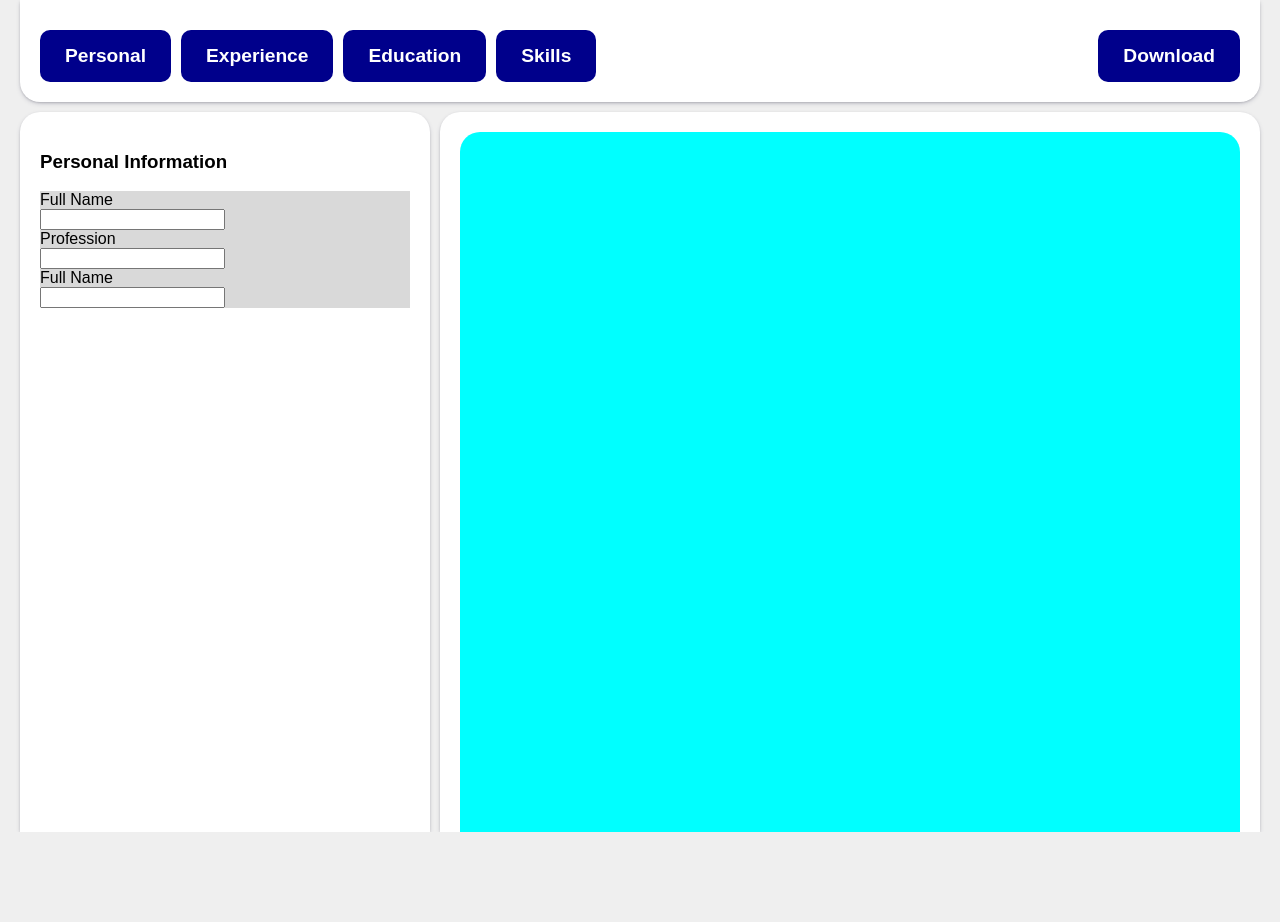
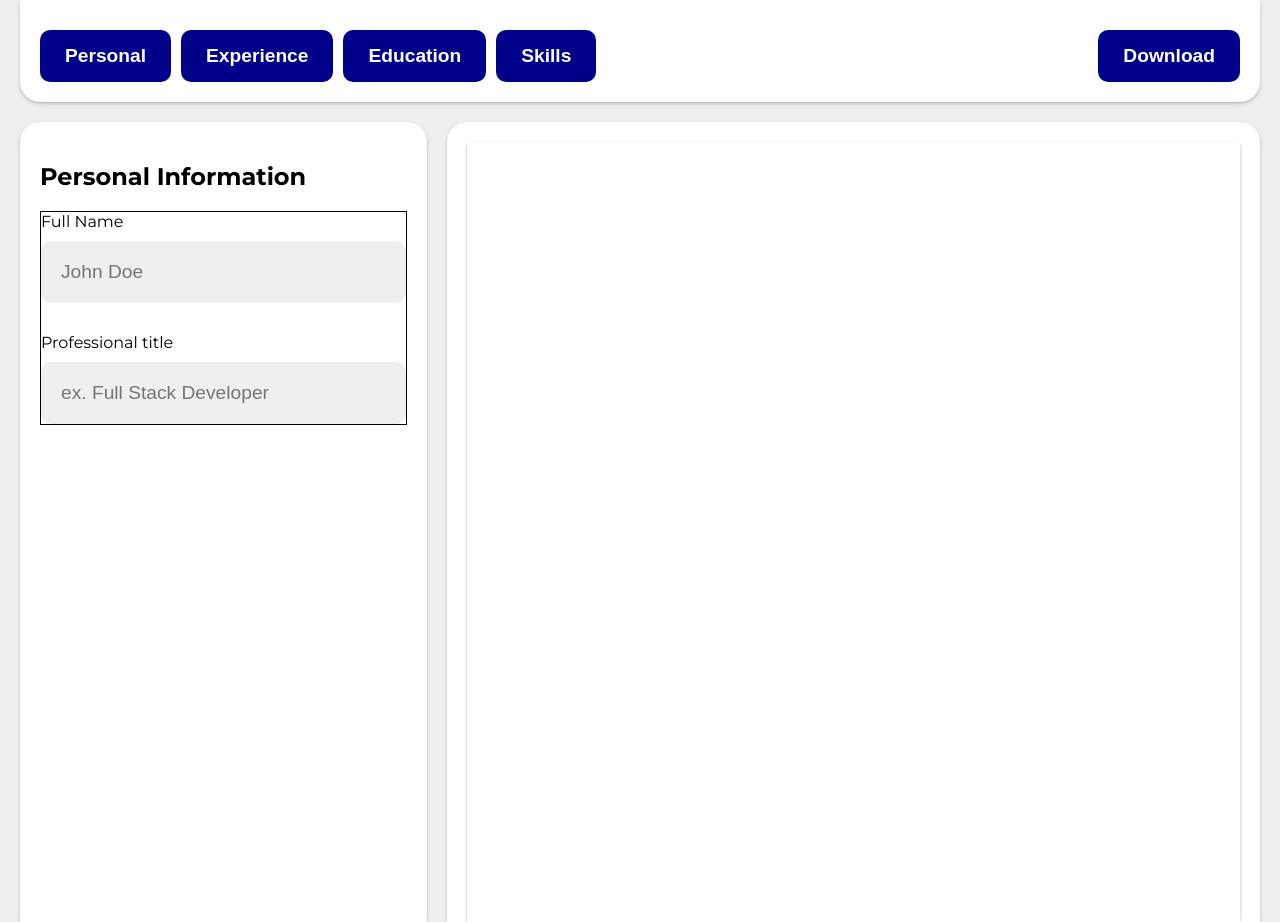
Before and after one commit to ArtemiiHH/cv-builder, a React (Vite) app: page / in a window 1280 px wide. Before the commit the page ends 832 px from the top, so only its background shows below. Built offline with nearby package versions, Linux system fonts and the light colour scheme.

Commit message:
Style forms, add general font, edit forms

```diff
--- a/index.html
+++ b/index.html
@@ -1,10 +1,16 @@
-<!doctype html>
+<!DOCTYPE html>
 <html lang="en">
   <head>
     <meta charset="UTF-8" />
     <link rel="icon" type="image/svg+xml" href="/vite.svg" />
     <meta name="viewport" content="width=device-width, initial-scale=1.0" />
-    <title>cv-builder</title>
+    <title>Free CV-Builder</title>
+    <link rel="preconnect" href="https://fonts.googleapis.com" />
+    <link rel="preconnect" href="https://fonts.gstatic.com" crossorigin />
+    <link
+      href="https://fonts.googleapis.com/css2?family=Montserrat:ital,wght@0,100..900;1,100..900&display=swap"
+      rel="stylesheet"
+    />
   </head>
   <body>
     <div id="root"></div>
--- a/src/components/Editor.jsx
+++ b/src/components/Editor.jsx
@@ -6,7 +6,7 @@ import SkillsForm from "./SkillsForm";
 export default function Editor() {
   return (
     <div className="editor-window">
-      <h3>Personal Information</h3>
+      <h2>Personal Information</h2>
       <PersonalForm></PersonalForm>
     </div>
   );
--- a/src/components/PersonalForm.jsx
+++ b/src/components/PersonalForm.jsx
@@ -1,17 +1,14 @@
 export default function PersonalForm() {
   return (
     <form className="form">
-      <label>Full Name</label>
-      <br />
-      <input type="text" />
-      <br />
-      <label>Profession</label>
-      <br />
-      <input type="text" />
-      <br />
-      <label>Full Name</label>
-      <br />
-      <input type="text" />
+      <div className="input-full-name">
+        <label>Full Name</label>
+        <input type="text" placeholder="John Doe" />
+      </div>
+      <div className="input-profession">
+        <label>Professional title</label>
+        <input type="text" placeholder="ex. Full Stack Developer" />
+      </div>
     </form>
   );
 }
--- a/src/styles/App.css
+++ b/src/styles/App.css
@@ -1,7 +1,5 @@
 body {
-  font-family: sans-serif, system-ui, -apple-system, BlinkMacSystemFont,
-    "Segoe UI", Roboto, Oxygen, Ubuntu, Cantarell, "Open Sans", "Helvetica Neue",
-    sans-serif;
+  font-family: 'Montserrat', sans-serif;
   display: flex;
   flex-direction: column;
   margin: 0 20px;
@@ -9,6 +7,7 @@ body {
   height: 100vh;
 }
 
+/* Header */
 header {
   display: flex;
   justify-content: space-between;
@@ -16,7 +15,7 @@ header {
   height: auto;
   width: auto;
   padding: 30px 20px 20px 20px;
-  margin-bottom: 10px;
+  margin-bottom: 20px;
   box-shadow: rgba(50, 50, 93, 0.25) 0px 2px 5px -1px,
     rgba(0, 0, 0, 0.3) 0px 1px 3px -1px;
   border-bottom-left-radius: 20px;
@@ -33,11 +32,12 @@ header {
   justify-content: end;
 }
 
+/* Main section */
 section {
   display: grid;
   grid-template-columns: 1fr 2fr;
-  gap: 10px;
-  height: 90vh;
+  gap: 20px;
+  height: 100vh;
   width: auto;
 }
 
@@ -51,22 +51,48 @@ section {
   border-top-right-radius: 20px;
 }
 
+/* Forms */
+form {
+  display: flex;
+  flex-direction: column;
+  gap: 30px;
+  border: 1px solid black;
+}
+
+input {
+  background-color: rgb(239, 239, 239);
+  height: 60px;
+  width: auto;
+  border: none;
+  border-radius: 10px;
+}
+
+input[placeholder] {
+  font-size: 1.2rem;
+  padding-left: 20px;
+}
+
+/* Personal Form */
+.input-full-name, .input-profession {
+  display: flex;
+  flex-direction: column;
+  gap: 10px;
+}
+
+/* Preview window */
 .preview-window {
   padding: 20px 20px 0 20px;
 }
 
+/* CV sheet preview */
 .preview-pdf {
-  background-color: aqua;
-  border-top-left-radius: 20px;
-  border-top-right-radius: 20px;
   height: 100%;
   width: auto;
+  box-shadow: rgba(50, 50, 93, 0.25) 0px 2px 5px -1px,
+    rgba(0, 0, 0, 0.3) 0px 1px 3px -1px;
 }
 
-.form {
-  background-color: rgb(217, 217, 217);
-}
-
+/* Buttons  */
 button {
   padding: 15px 25px;
   border-radius: 10px;
```
